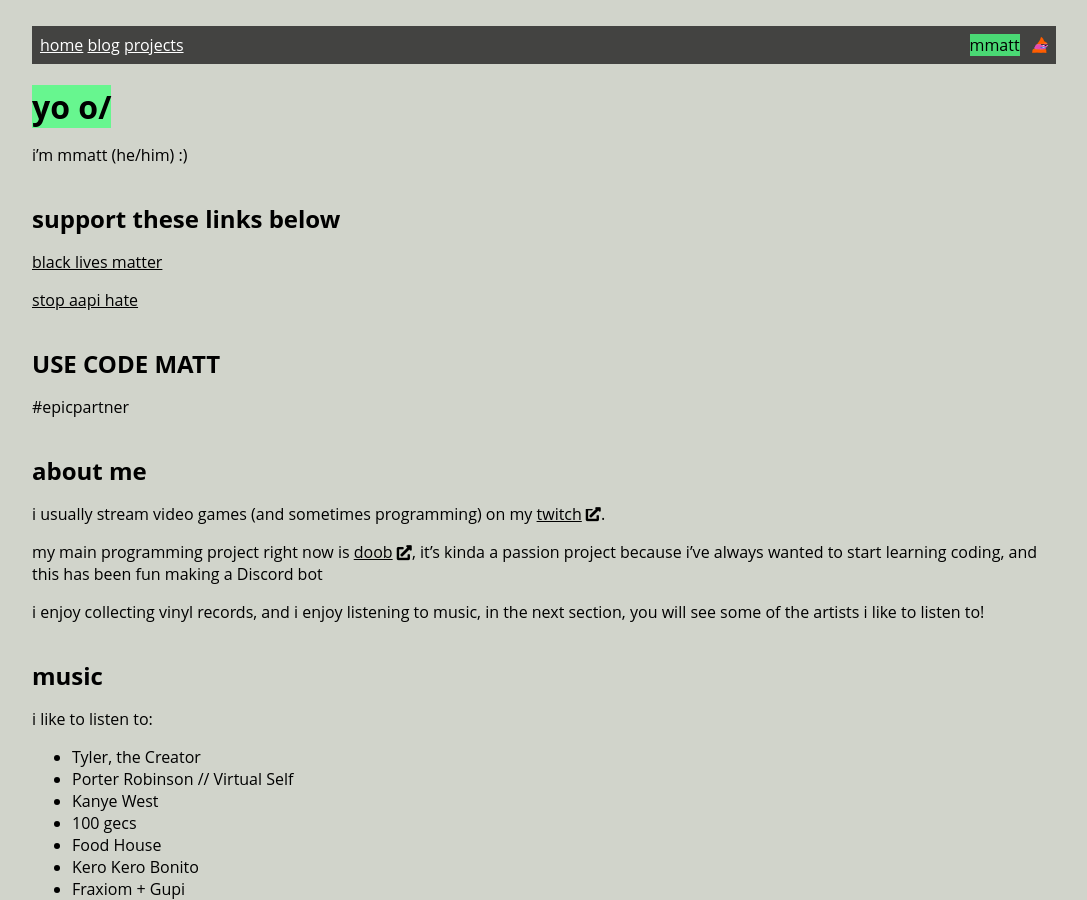
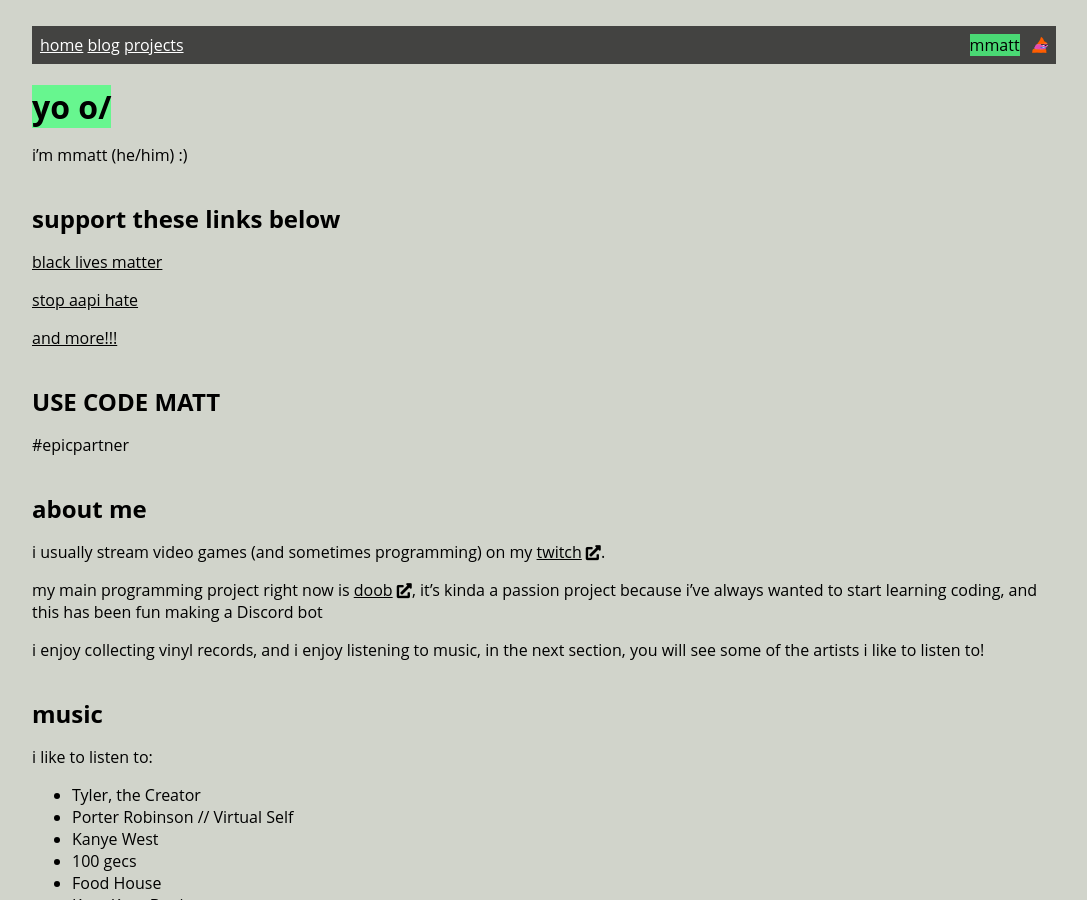
Before and after one commit to 12beesinatrenchcoat/12beesinatrenchcoat.github.io, a Jekyll site: the page built from index.md, in a window 1280 px wide and 900 px high. Shown: the whole window, without its empty margins (96-1183 px from the left). Built offline with Jekyll 4.4.1, drawn with Linux system fonts in a browser that asks for light colours; some web fonts are replaced.

Commit message:
Update index.md

```diff
--- a/index.md
+++ b/index.md
@@ -10,6 +10,8 @@ i'm mmatt (he/him) :)
 [black lives matter](https://blacklivesmatters.carrd.co)
 
 [stop aapi hate](https://anti-asianviolenceresources.carrd.co)
+
+[and more!!!](https://dotherightthing.carrd.co/)
 
 ## USE CODE MATT
 #epicpartner
```
